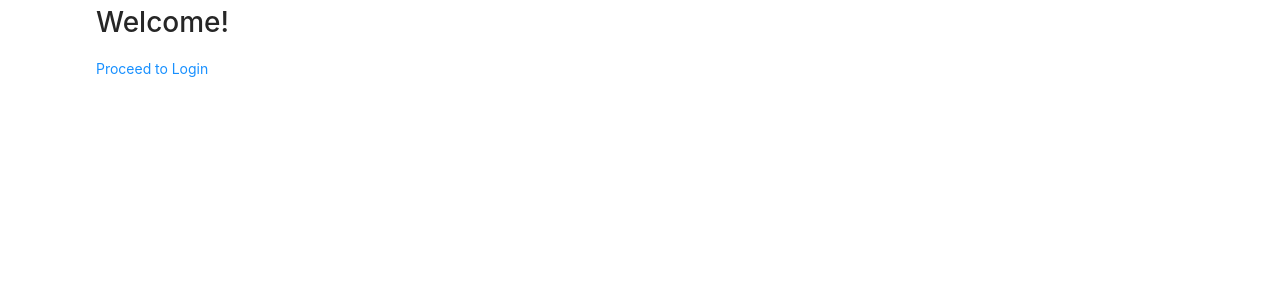
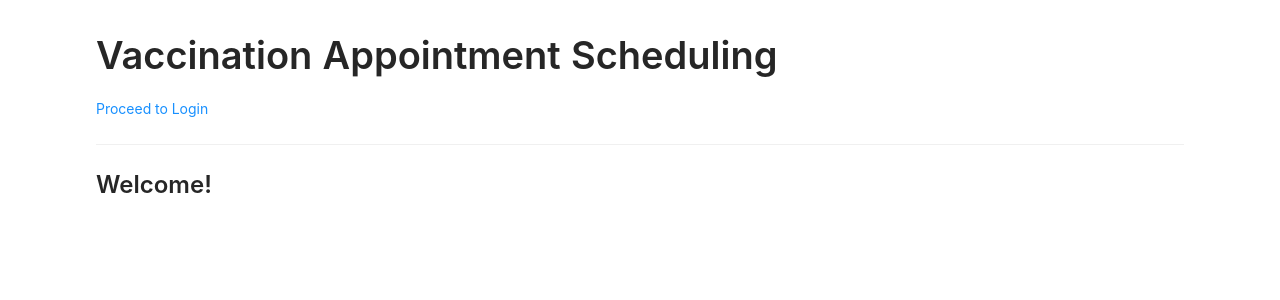
Before and after one commit to crazieeKinG/VAS, a React (Create React App) app: page / in a window 1280 px wide. Shown: the top 300 px of the page. Built offline with nearby package versions, Linux system fonts and the light colour scheme.

Commit message:
Add: context API for login

```diff
--- a/src/App.css
+++ b/src/App.css
@@ -5,6 +5,11 @@
 .App-logo {
     height: 40vmin;
     pointer-events: none;
+}
+
+.container {
+    width: 85%;
+    margin: auto;
 }
 
 @media (prefers-reduced-motion: no-preference) {
--- a/src/App.tsx
+++ b/src/App.tsx
@@ -1,10 +1,13 @@
 import React from "react";
+import { AuthProvider } from "./AuthContext";
 import { RoutesPath } from "./routes/RoutesPath";
-
+import "./App.css";
 function App() {
     return (
         <div>
-            <RoutesPath />
+            <AuthProvider>
+                <RoutesPath />
+            </AuthProvider>
         </div>
     );
 }
--- /dev/null
+++ b/src/AuthContext.tsx
@@ -0,0 +1,49 @@
+import {
+    createContext,
+    Dispatch,
+    ReactNode,
+    SetStateAction,
+    useState,
+} from "react";
+
+interface UserDetails {
+    username: string;
+    isLoggedIn: boolean;
+}
+
+interface AuthUser {
+    auth: UserDetails;
+    setAuth: React.Dispatch<SetStateAction<UserDetails>>;
+}
+
+export const AuthContext = createContext<AuthUser | undefined>(undefined);
+
+type Props = {
+    children: React.ReactNode;
+};
+
+export const AuthProvider: React.FC<Props> = ({ children }) => {
+    const defaultUserDetails: UserDetails = {
+        username: "",
+        isLoggedIn: false,
+    };
+
+    const getStoredUserDetails = (): UserDetails => {
+        const localData = localStorage.getItem("userDetails");
+
+        if (localData !== null) {
+            return JSON.parse(localData);
+        }
+
+        return defaultUserDetails;
+    };
+
+    const storedUserDetails = getStoredUserDetails();
+    const [auth, setAuth] = useState<UserDetails>(storedUserDetails);
+
+    return (
+        <AuthContext.Provider value={{ auth, setAuth }}>
+            {children}
+        </AuthContext.Provider>
+    );
+};
--- a/src/components/login/LoginForm.tsx
+++ b/src/components/login/LoginForm.tsx
@@ -1,23 +1,26 @@
 import { Button, Form, Input } from "antd";
-import { useState } from "react";
-
-interface Credential {
-    email: string;
-    password: string;
-}
+import { useContext, useEffect } from "react";
+import { useNavigate } from "react-router-dom";
+import { AuthContext } from "../../AuthContext";
 
 export const LoginForm = () => {
-    const [loginCredentials, setLoginCredentials] = useState<Credential>({
-        email: "",
-        password: ""
-    });
+    const navigate = useNavigate();
+    const authentication = { ...useContext(AuthContext) };
 
     const [form] = Form.useForm();
 
+    const redirectToHome = () => {
+        navigate("/");
+    };
+
+    const checkPreLogin = () => {
+        if (authentication.auth?.isLoggedIn) redirectToHome();
+    };
+
     const handleLogin = (values: any) => {
-        if (values.email !== "test@test.com" || values.password !== "admin") {
+        if (values.username !== "admin" || values.password !== "admin") {
             form.setFieldsValue({
-                email: values.email,
+                username: values.username,
                 password: "",
             });
 
@@ -26,11 +29,24 @@ export const LoginForm = () => {
             return;
         }
 
-        setLoginCredentials(loginCredentials);
+        const userDetails = {
+            username: values.username,
+            isLoggedIn: true,
+        };
+
+        authentication.setAuth?.(userDetails);
+
+        localStorage.setItem("userDetails", JSON.stringify(userDetails));
+
         form.resetFields();
 
-        alert(`Logged in email: ${values.email}`);
+        alert(`Logged in username: ${values.username}`);
+        redirectToHome();
     };
+
+    useEffect(() => {
+        checkPreLogin();
+    });
 
     return (
         <Form
@@ -41,11 +57,11 @@ export const LoginForm = () => {
             form={form}
         >
             <Form.Item
-                label="Email"
-                name="email"
-                rules={[{ required: true, message: "Please enter your email" }]}
+                label="Username"
+                name="username"
+                rules={[{ required: true, message: "Please enter your username" }]}
             >
-                <Input type={"email"} placeholder="Enter email" />
+                <Input placeholder="Enter username" />
             </Form.Item>
 
             <Form.Item
--- a/src/pages/home/Home.tsx
+++ b/src/pages/home/Home.tsx
@@ -1,17 +1,32 @@
-import { Col } from "antd";
+import { Col, Divider, Typography } from "antd";
+import { useContext } from "react";
 import { Link } from "react-router-dom";
+import { AuthContext } from "../../AuthContext";
 import "./home.css";
 
 export const Home = () => {
+    const authentication = { ...useContext(AuthContext) };
+
+    const loggedInStatus = () => {
+        if (authentication.auth?.isLoggedIn)
+            return <Link to="/logout">Logout</Link>;
+        else return <Link to="/login">Proceed to Login</Link>;
+    };
+
     return (
         <div className="container">
             <div className="home">
-                <Col span={6}>
-                    <h1>Welcome!</h1>
-                </Col>
-                <Col span={6}>
-                    <Link to="/login">Proceed to Login</Link>
-                </Col>
+                <Typography.Title>
+                    Vaccination Appointment Scheduling
+                </Typography.Title>
+
+                {loggedInStatus()}
+
+                <Divider />
+
+                <Typography.Title level={3}>
+                    Welcome! {authentication.auth?.username}
+                </Typography.Title>
             </div>
         </div>
     );
--- a/src/pages/home/home.css
+++ b/src/pages/home/home.css
@@ -1,4 +1,3 @@
-.container{
-    width: 85%;
-    margin: auto;
+.home{
+    margin-top: 2rem;
 }
--- a/src/pages/login/Login.tsx
+++ b/src/pages/login/Login.tsx
@@ -4,7 +4,7 @@ import "./login.css";
 
 export const Login = () => {
     return (
-        <div className="login">
+        <div className="login container">
             <Typography.Title level={2} className="login__title">
                 Login
             </Typography.Title>
--- /dev/null
+++ b/src/pages/logout/Logout.tsx
@@ -0,0 +1,32 @@
+import { Typography } from "antd";
+import { useContext, useEffect } from "react";
+import { useNavigate } from "react-router-dom";
+import { AuthContext } from "../../AuthContext";
+
+export const Logout = () => {
+    const navigate = useNavigate();
+    const authentication = { ...useContext(AuthContext) };
+
+    const handleLogout = () => {
+        localStorage.removeItem("userDetails");
+
+        authentication.setAuth?.({
+            username: "",
+            isLoggedIn: false,
+        });
+
+        navigate("/");
+    };
+
+    useEffect(() => {
+        handleLogout();
+    }, []);
+
+    return (
+        <div className="container">
+            <Typography.Title>
+                Logging out user {authentication.auth?.username} ...
+            </Typography.Title>
+        </div>
+    );
+};
--- a/src/routes/RoutesPath.tsx
+++ b/src/routes/RoutesPath.tsx
@@ -1,6 +1,7 @@
 import { BrowserRouter, Route, Routes } from "react-router-dom";
 import { Home } from "../pages/home/Home";
 import { Login } from "../pages/login/Login";
+import { Logout } from "../pages/logout/Logout";
 
 export const RoutesPath = () => {
     return (
@@ -8,6 +9,7 @@ export const RoutesPath = () => {
             <Routes>
                 <Route path="/" element={<Home />}></Route>
                 <Route path="/login" element={<Login />}></Route>
+                <Route path="/logout" element={<Logout />}></Route>
                 <Route path="*" element={<div>No page</div>}></Route>
             </Routes>
         </BrowserRouter>
```
Lines whose indentation alone changed are shown as unchanged.
